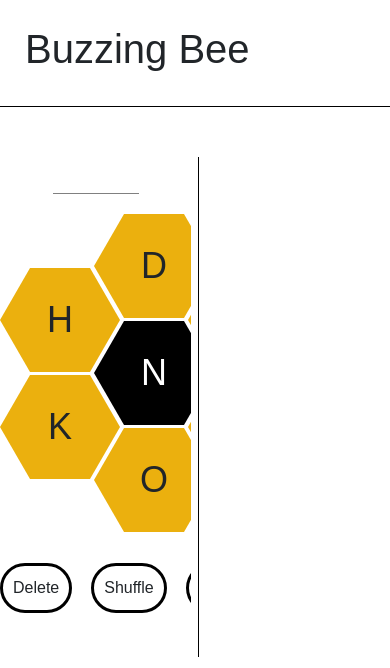
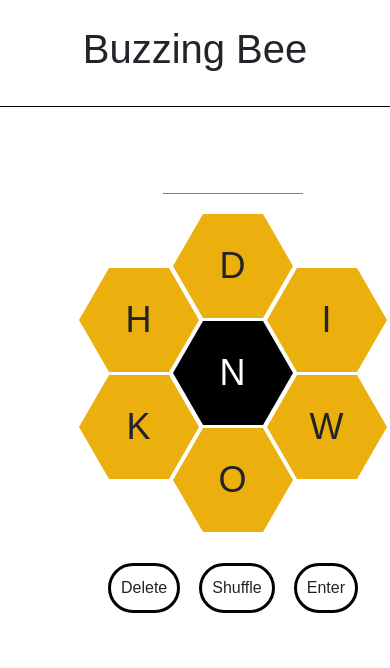
Before and after one commit to eyturner/BuzzingBee, a plain HTML site: page index.html in a window 390 px wide. Shown: the top 668 px of the page. Drawn offline with nearby package versions, Linux system fonts and the light colour scheme; no server answers.

Commit message:
Improved usability for mobile

```diff
--- a/style.css
+++ b/style.css
@@ -42,6 +42,7 @@ body {
   height: 550px;
   width: 49%;
   overflow: auto;
+  min-width: 310px;
 }
 
 .honeycomb {
@@ -170,3 +171,20 @@ body {
   background-color: var(--specHexColor);
   color: white;
 }
+
+@media only screen and (max-width: 655px) {
+  .scoring {
+    display: block;
+    height: 250px;
+    width: 100%;
+    margin-top: 5px;
+  }
+
+  .honeycomb-container {
+    margin-left: 20%
+  }
+
+  #header {
+    text-align: center;
+  }
+}
```
